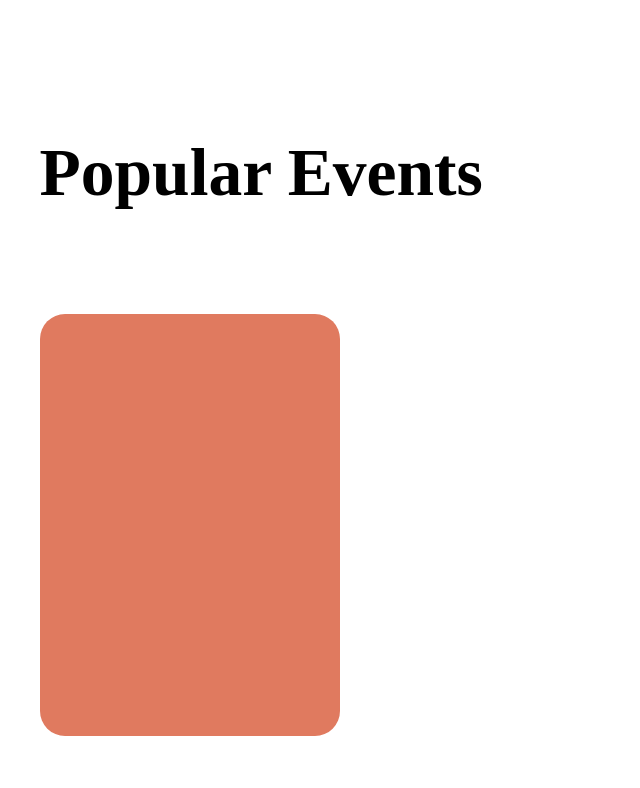
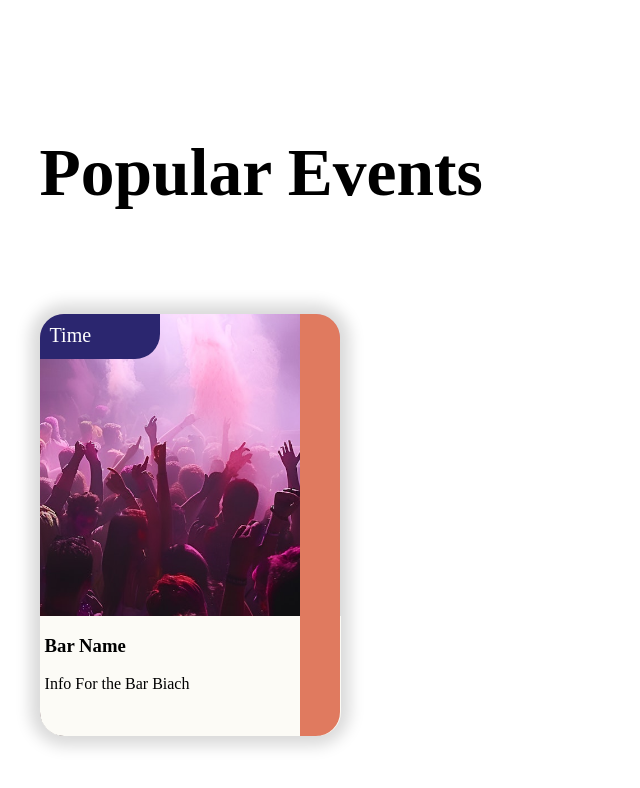
Before and after one commit to werivik/Agency2, a React (Vite) app: page / in a window 1280 px wide. Shown: the part 1902-2690 px from the top of the page, without its empty margins (0-640 px from the left). Built offline with nearby package versions, Linux system fonts and the light colour scheme.

Commit message:
Home: Popular Events

```diff
--- a/src/pages/Home/Home.js
+++ b/src/pages/Home/Home.js
@@ -6,6 +6,7 @@ import styles from './Home.module.css';
 import bannerImage from '/media/gallery/bergensentrum.jpg';
 import bannerLogo from '/media/logo/Logo.png';
 import mapImage from '/media/gallery/bergenmap.png';
+import peImage from '/media/gallery/party.jpeg';
 
 const Home = () => {
     return (
@@ -97,11 +98,23 @@ const Home = () => {
                         <h2>Popular Events</h2>
                     </div>
                     <div className={styles.eventContent}>
+
                         <div className={styles.popularEvent}>
-                            <div className={styles.peTime}></div>
+                            <div className={styles.peContent}>
+                                <div className={styles.peInfo}>
+                                    <h3>Bar Name</h3>
+                                    <p>Info For the Bar Biach</p>
+                                </div>
+                                <div className={styles.peTime}>Time</div>
+                               <div className={styles.peRightSide}>
+                               </div>
+                            </div>
+                            <img src={peImage} alt="Party" className={styles.peImage} ></img>
                         </div>
+
                         <div className={styles.PopularEvent}>
                         </div>
+
                     </div>
                 </div>
             </section>
--- a/src/pages/Home/Home.module.css
+++ b/src/pages/Home/Home.module.css
@@ -232,9 +232,70 @@
     position: relative;
 }
 
-.PopularEvent {
+.popularEvent {
     width: 300px;
     height: 422px;
+    -webkit-box-shadow: 0px 0px 15px 10px rgba(0,0,0,0.15);
+    -moz-box-shadow: 0px 0px 15px 10px rgba(0,0,0,0.15);
+    box-shadow: 0px 0px 15px 10px rgba(0,0,0,0.15);
+    border-radius: 25px;
+    position: relative;
+}
+
+.peContent {
+    position: absolute;
+    width: 100%;
+    height: 100%;
+    z-index: 2;
+    transition: ease-in-out 0.25s;
+}
+
+.peInfo {
+    position: absolute;
+    background-color: #FCFBF6;
+    bottom: 0;
+    width: 97%;
+    height: 110px;
+    padding-bottom: 10px;
+    padding-left: 5px;
+    padding-right: 5px;
+    border-radius: 0px 0px 24px 24px;
+}
+
+.peTime {
+    background-color: #2B266F;
+    width: 100px;
+    height: 25px;
+    padding: 10px;
+    border-radius: 24px 0px 25px;
+    color: white;
+    font-size: 20px;
+}
+
+.peRightSide {
+    position: absolute;
     background-color: #E07A5F;
+    right: 0;
+    top: 0;
+    height: 100%;
+    width: 40px;
+    border-radius: 0px 24px 24px 0px;
+}
+
+.peImage {
+    z-index: 1;
+    width: 100%;
+    height: 100%;
     border-radius: 25px;
+    object-fit: cover;
 }
+
+.popularEvent:hover {
+    transition: ease-in-out 0.25s;
+    cursor: pointer;
+
+    .peInfo {
+        transition: ease-in-out 0.25s;
+        height: 130px;
+    }
+}
```
Also changed, not shown: media/gallery/party.jpeg (added).
